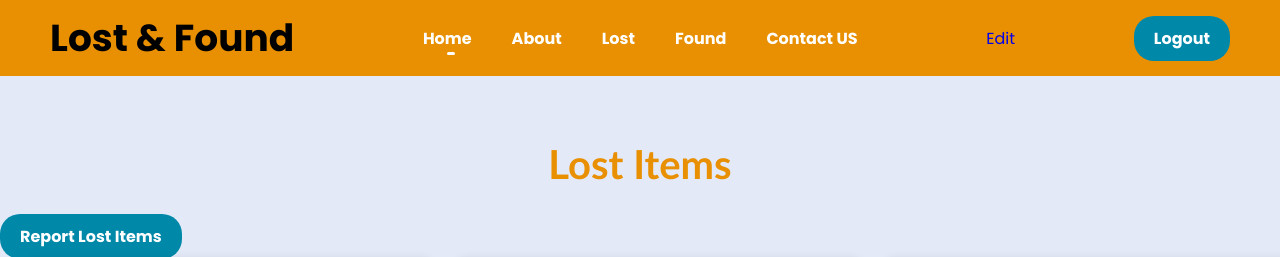
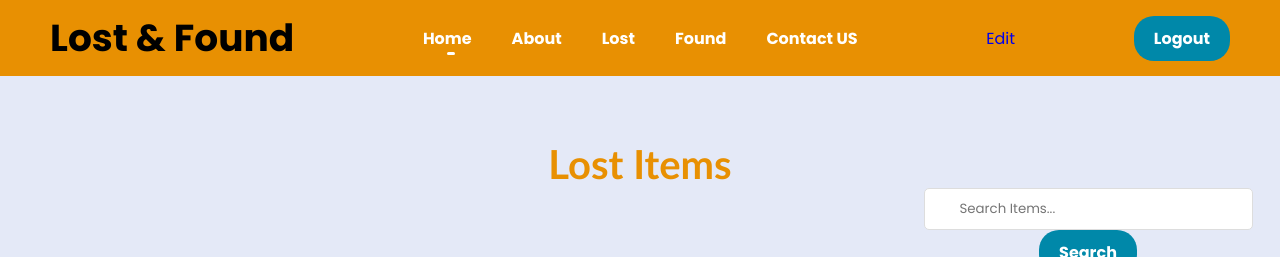
Before and after one commit to mustafajut/Lost-Found-Portal, a PHP site: page /testlostcard.php in a window 1280 px wide. Shown: the top 257 px of the page. Run offline with PHP 8.4, Linux system fonts and the light colour scheme; a user stored in the database is signed in; data comes from the database, SQL or seed files in the repository; some libraries are stand-ins or nearby versions.

Commit message:
Search box added success

```diff
--- a/testlostcard.php
+++ b/testlostcard.php
@@ -4,22 +4,40 @@ session_start();
 include("php/config.php");
 if (!isset($_SESSION['valid'])) {
     header("Location: index.php");
+    exit;
 }
-  else
+//   else
 // Define the number of results per page
 $results_per_page = 6;
 
 // Get the current page number from the URL, default is 1 if not set
 $page = isset($_GET['page']) ? (int)$_GET['page'] : 1;
 
+// Check if a search term is submitted
+$search_term = "";
+if (isset($_GET['search'])) {
+    $search_term = mysqli_real_escape_string($con, $_GET['search']);
+}
+
 // Calculate the offset for the SQL query
 $start_from = ($page - 1) * $results_per_page;
 
 // Fetch data from the database with limit and offset
-$resulte = mysqli_query($con, "SELECT * FROM reportlost LIMIT $start_from, $results_per_page");
+// $resulte = mysqli_query($con, "SELECT * FROM reportlost LIMIT $start_from, $results_per_page");
+
+// If search is submitted, filter the query
+if (!empty($search_term)) {
+    $query = "SELECT * FROM reportlost WHERE litemName LIKE '%$search_term%' LIMIT $start_from, $results_per_page";
+    $total_query = "SELECT COUNT(*) AS total FROM reportlost WHERE litemName LIKE '%$search_term%'";
+} else {
+    $query = "SELECT * FROM reportlost LIMIT $start_from, $results_per_page";
+    $total_query = "SELECT COUNT(*) AS total FROM reportlost";
+}
+// Fetch filtered data from the database
+$resulte = mysqli_query($con, $query);
 
 // Fetch the total number of records
-$total_results = mysqli_query($con, "SELECT COUNT(*) AS total FROM reportlost");
+$total_results = mysqli_query($con, $total_query);
 $total_rows = mysqli_fetch_assoc($total_results)['total'];
 
 // Calculate total pages
@@ -51,6 +69,7 @@ $total_pages = ceil($total_rows / $results_per_page);
 
         .card-container {
             display: grid;
+            margin-top: 1%;
             grid-template-columns: repeat(3, minmax(33%, 1fr));
             gap: 25px;
         }
@@ -148,12 +167,22 @@ $total_pages = ceil($total_rows / $results_per_page);
 <body>
     <?php require 'nav.php'; ?>
     <h3>Lost Items</h3>
-    <a href="Reportlost.php"><button class="btn" style="margin-top: 2%;">Report Lost Items</button></a>
+    <!-- Search form -->
+    <div style="margin-left:70%; margin-top: 0%">
+        <form method="GET" action="testlostcard.php" style="text-align:center; margin-bottom: 20px;">
+            <input type="text" name="search" value="<?php echo $search_term; ?>" placeholder="Search Items..." style="padding: 10px 35px; border: 1px solid #ddd; border-radius: 5px;">
+            <button type="submit" class="btn">Search</button>
+        </form>
+    </div>
+
+    <a href="Reportlost.php"><button class="btn" style="margin-top: 0%; margin-left: 5%">Report Lost Items</button></a>
+
     <div class="container">
 
         <div class="card-container">
             <?php
             // Loop through each row in the result set
+            if (mysqli_num_rows($resulte) > 0) {
                 while ($row = mysqli_fetch_assoc($resulte)) {
 
                     $id = $row['litemId'];
@@ -177,8 +206,12 @@ $total_pages = ceil($total_rows / $results_per_page);
                     </div>
             <?php
                 }
+            } else {
+                echo "<p style='text-align:center;'>No items found.</p>";
+            }
             // Free result set
-            mysqli_free_result($resulte);
+            // mysqli_free_result($resulte);
+            //
             ?>
         </div>
     </div>
@@ -186,7 +219,7 @@ $total_pages = ceil($total_rows / $results_per_page);
     <!-- Pagination -->
     <div class="pagination" style="margin-top: 20px;">
         <?php if ($page > 1) { ?>
-            <a href="testlostcard.php?page=<?php echo $page - 1; ?>" class="btn">Previous</a>
+            <a href="testlostcard.php?page=<?php echo $page - 1; ?> &search=<?php echo $search_term; ?>" class="btn">Previous</a>
         <?php } else { ?>
             <span class="btn" style="cursor: not-allowed;">Previous</span>
         <?php } ?>
```
Also changed, not shown: Foundpagecard.php (+10 -6 lines). Lines whose indentation alone changed are shown as unchanged.
